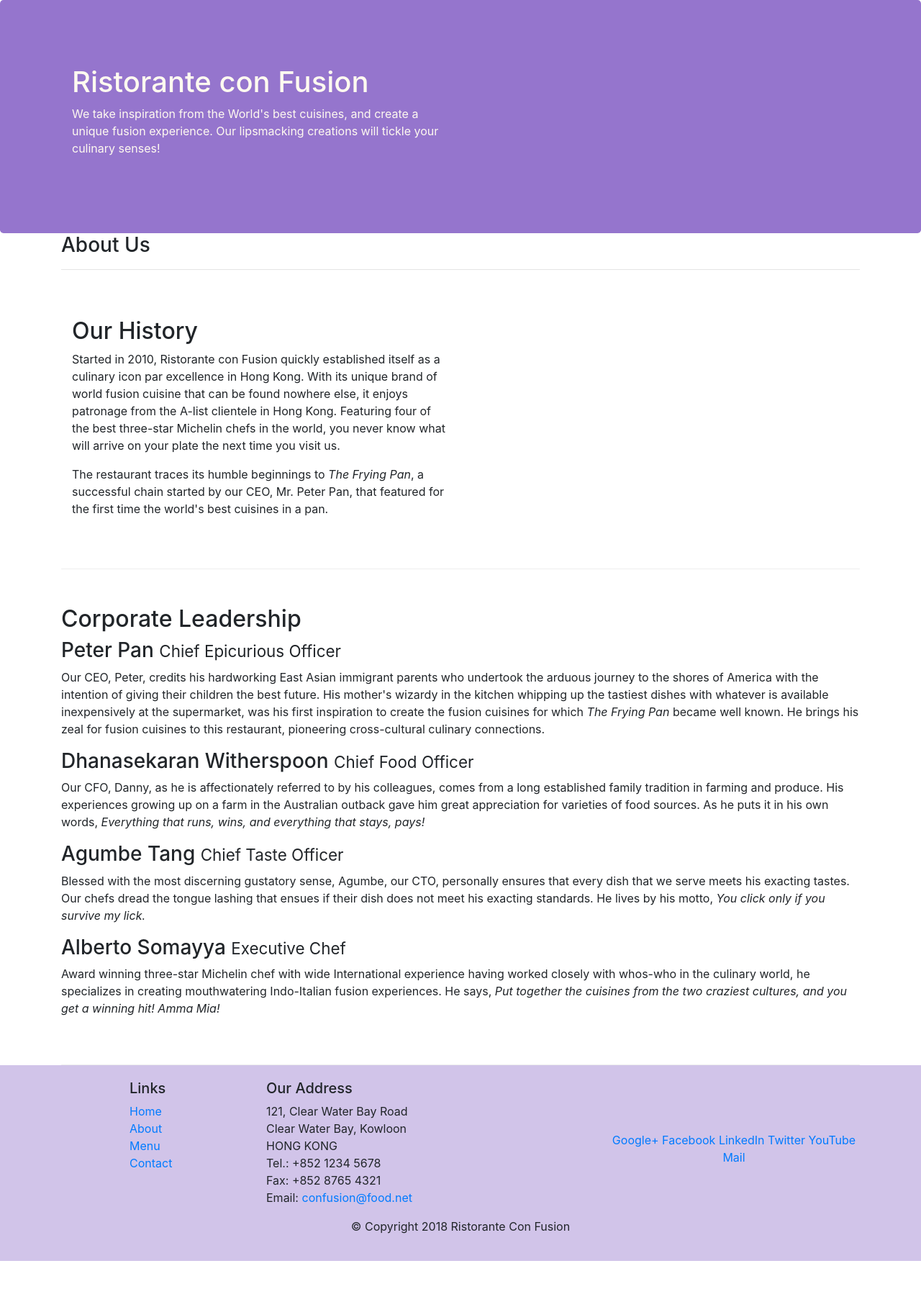
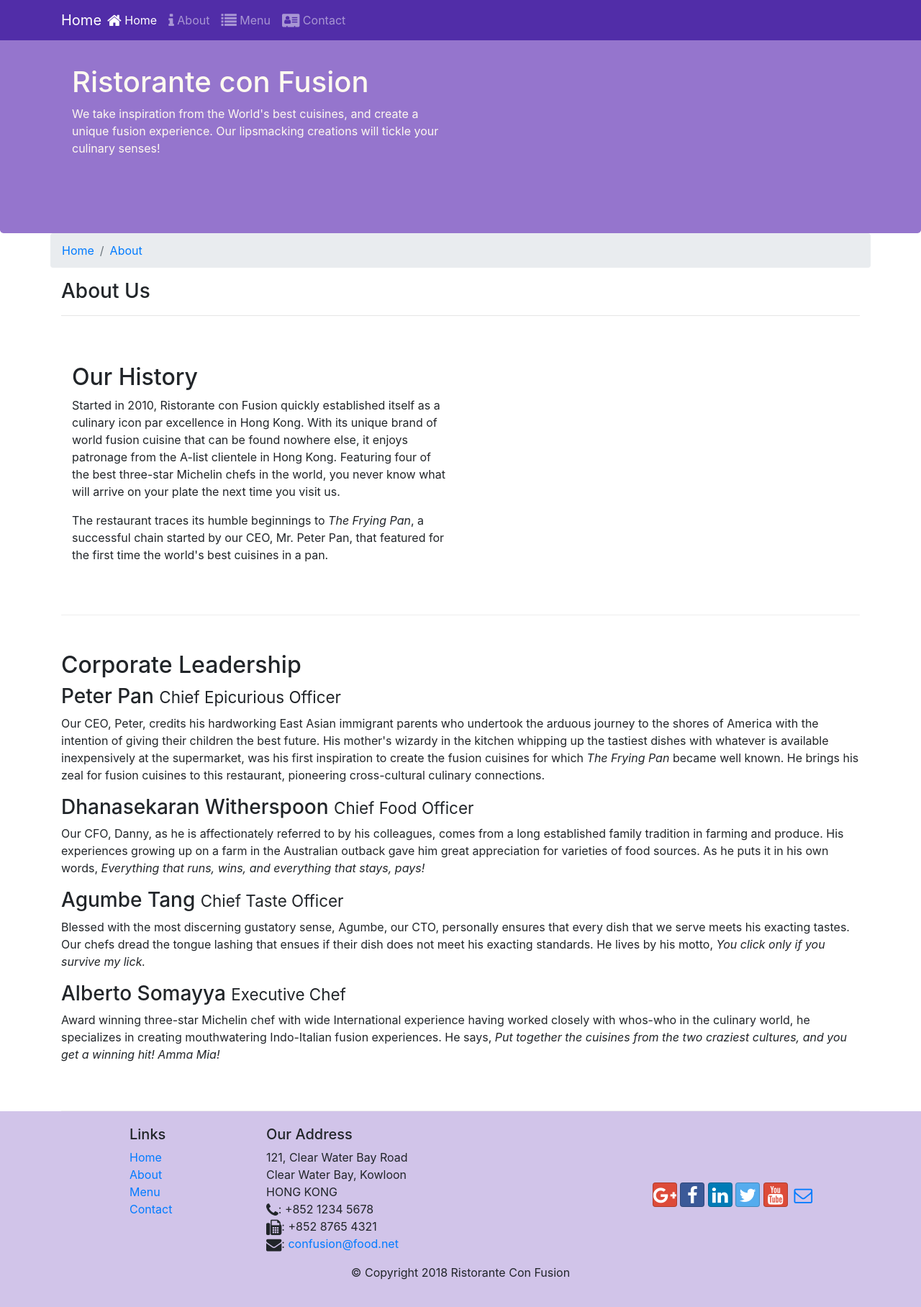
Before and after one commit to shivangsoni/conFusion, a website: page aboutus.html in a window 1280 px wide. Shown: the whole page at 72% size. Before the commit the page ends 1752 px from the top, so only its background shows below. Drawn offline with nearby package versions, Linux system fonts and the light colour scheme.

Commit message:
item fonts

```diff
--- a/aboutus.html
+++ b/aboutus.html
@@ -8,6 +8,8 @@
 
   <!-- Bootstrap CSS -->
   <link rel="stylesheet" href="node_modules/bootstrap/dist/css/bootstrap.min.css">
+  <link rel="stylesheet" href="node_modules/font-awesome/css/font-awesome.min.css">
+  <link rel="stylesheet" href="node_modules/bootstrap-social/bootstrap-social.css">
   <link rel="stylesheet" href="css/style.css">
 
     <title>Ristorante Con Fusion: About Us</title>
@@ -15,6 +17,47 @@
 </head>
 
 <body>
+  <nav class="navbar navbar-dark navbar-expand-sm  fixed-top">
+      <div class="container">
+        <button class="navbar-toggler" type="button" data-toggle="collapse" data-target="#NAVBAR">
+             <span class="navbar-toggler-icon"></span>
+        </button>
+
+        <a class = "navbar-brand mr-auto" href="index.html">Home</a>
+         <div class = "collapse navbar-collapse" id="NAVBAR">
+           <ul class = "navbar-nav mr-auto">
+             <li class = "nav-item active">
+                <a class="nav-link" href="./index.html">
+                  <span class="fa fa-home fa-lg"></span>
+                  Home
+                </a>
+              </li>
+
+              <li class = "nav-item ">
+                 <a class="nav-link" href="./aboutus.html">
+                   <span class="fa fa-info fa-lg"></span>
+                   About
+                 </a>
+               </li>
+
+               <li class = "nav-item">
+                  <a class="nav-link" href="#">
+                      <span class="fa fa-list fa-lg"></span>
+                   Menu
+                  </a>
+                </li>
+
+                <li class = "nav-item">
+                   <a class="nav-link" href="#">
+                     <span class="fa fa-address-card fa-lg"></span>
+                    Contact
+                   </a>
+                 </li>
+           </ul>
+
+         </div>
+      </div>
+  </nav>
 
     <header class="jumbotron">
         <div class="container">
@@ -30,8 +73,12 @@
     </header>
 
     <div class = "container">
-        <div >
-            <div  >
+        <div class="row">
+           <ol class="col-12 breadcrumb">
+             <li class="breadcrumb-item"><a href="./index.html">Home</a></li>
+             <li class="breadcrumb-item active"><a href="./aboutus.html">About</a></li>
+           </ol>
+            <div class="col-12">
                <h3>About Us</h3>
                <hr>
             </div>
@@ -70,8 +117,8 @@
                 <div class="col-4 offset-1 col-sm-2">
                     <h5>Links</h5>
                     <ul class="list-unstyled">
-                        <li><a href="#">Home</a></li>
-                        <li><a href="#">About</a></li>
+                        <li><a href="./index.html">Home</a></li>
+                        <li><a href="./aboutus.html">About</a></li>
                         <li><a href="#">Menu</a></li>
                         <li><a href="#">Contact</a></li>
                     </ul>
@@ -82,20 +129,20 @@
 		              121, Clear Water Bay Road<br>
 		              Clear Water Bay, Kowloon<br>
 		              HONG KONG<br>
-		              Tel.: +852 1234 5678<br>
-		              Fax: +852 8765 4321<br>
-		              Email: <a href="mailto:confusion@food.net">confusion@food.net</a>
+		              <i class="fa fa-phone fa-lg"></i>: +852 1234 5678<br>
+		              <i class="fa fa-fax fa-lg"></i>: +852 8765 4321<br>
+		              <i class="fa fa-envelope fa-lg"></i>: <a href="mailto:confusion@food.net">confusion@food.net</a>
 		           </address>
-                </div>
+                             </div>
                 <div class="col-12 col-sm-4 align-self-center">
-                    <div class="text-center">
-                        <a href="http://google.com/+">Google+</a>
-                        <a href="http://www.facebook.com/profile.php?id=">Facebook</a>
-                        <a href="http://www.linkedin.com/in/">LinkedIn</a>
-                        <a href="http://twitter.com/">Twitter</a>
-                        <a href="http://youtube.com/">YouTube</a>
-                        <a href="mailto:">Mail</a>
-                    </div>
+                  <div class="text-center">
+                      <a class="btn btn-social-icon btn-google" href="http://google.com/+"><i class="fa fa-google-plus fa-lg"></i></a>
+                      <a class="btn btn-social-icon btn-facebook" href="http://www.facebook.com/profile.php?id="><i class="fa fa-facebook fa-lg"></i></a>
+                      <a class="btn btn-social-icon btn-linkedin" href="http://www.linkedin.com/in/"><i class="fa fa-linkedin fa-lg"></i></a>
+                      <a class="btn btn-social-icon btn-twitter" href="http://twitter.com/"><i class="fa fa-twitter fa-lg"></i></a>
+                      <a class="btn btn-social-icon btn-google" href="http://youtube.com/"><i class="fa fa-youtube fa-lg"></i></a>
+                      <a class="btn btn-social-icon" href="mailto:"><i class="fa fa-envelope-o fa-lg"></i></a>
+                  </div>
                 </div>
            </div>
            <div class="row justify-content-center">
--- a/css/style.css
+++ b/css/style.css
@@ -28,3 +28,10 @@
   margin: 0px;
   color: #0f0f0f;
 }
+.body{
+  padding: 50px 0px 0px 0px;
+  z-index: 0;
+}
+.navbar-dark{
+  background: #512DA8;
+}
--- a/package.json
+++ b/package.json
@@ -15,6 +15,8 @@
   },
   "dependencies": {
     "bootstrap": "^4.0.0",
+    "bootstrap-social": "^5.1.1",
+    "font-awesome": "^4.7.0",
     "jquery": "^3.3.1",
     "popper.js": "^1.12.9"
   }
```
Also changed, not shown: index.html (+65 -12 lines), 1 other file.
